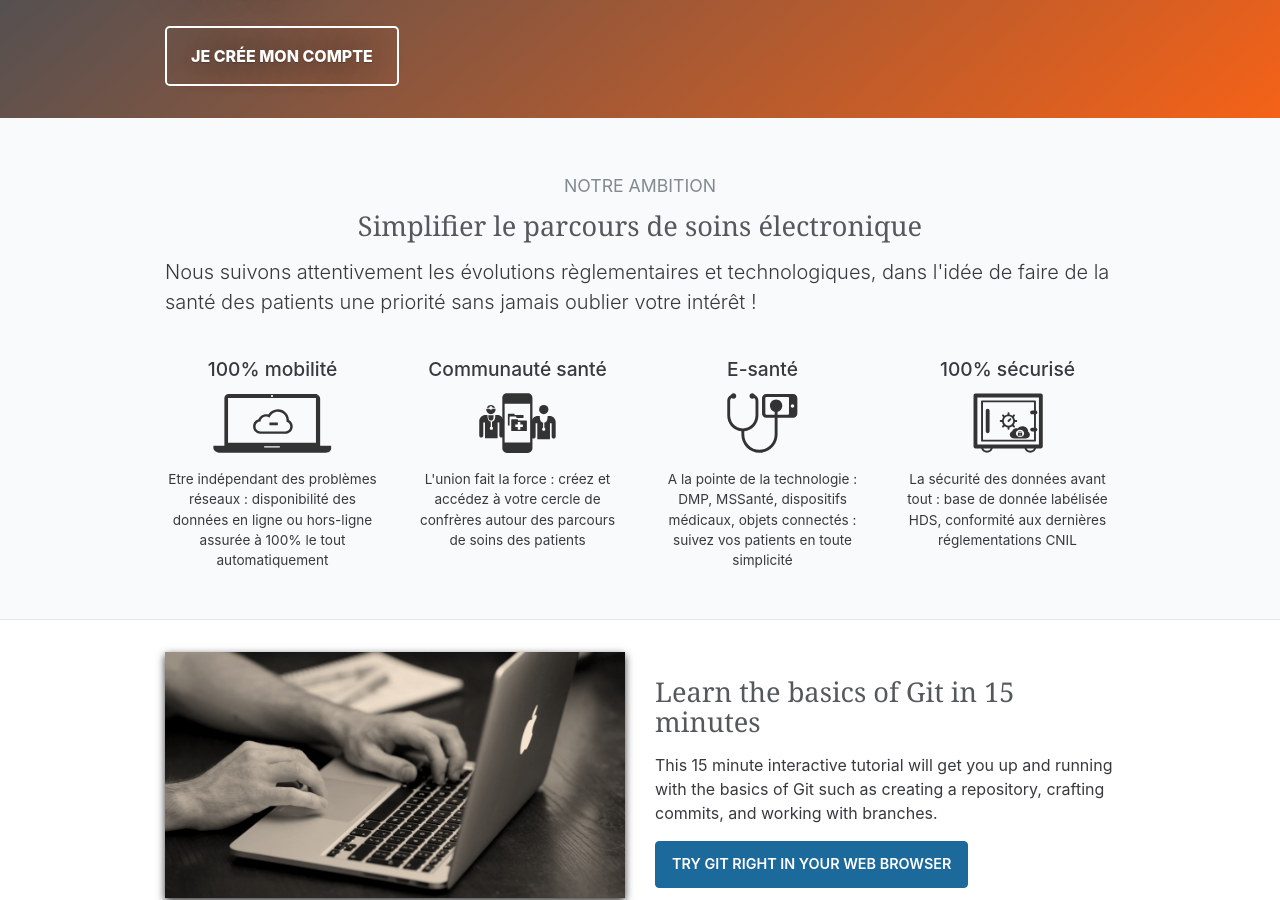
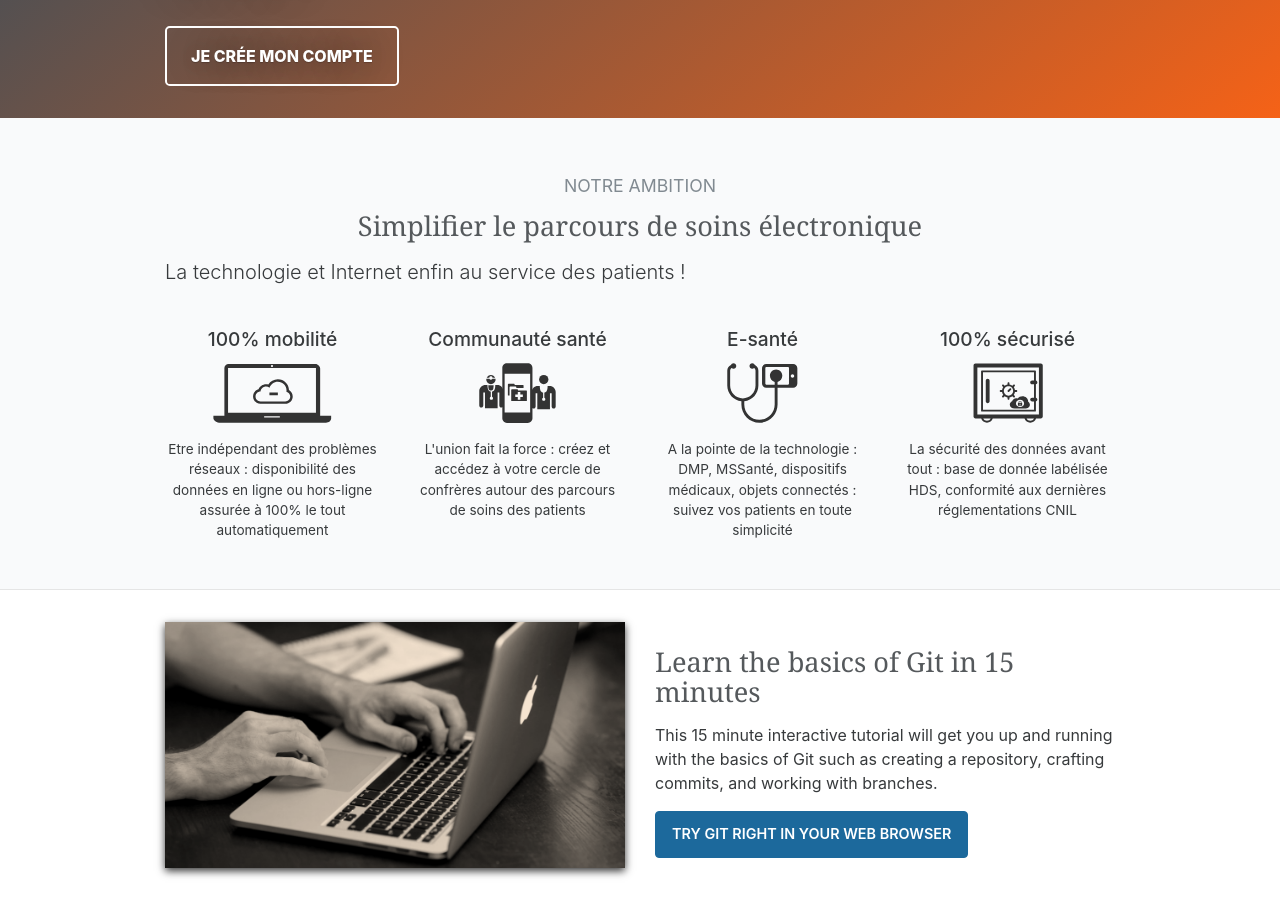
Before and after one commit to medusal/medusal.github.io, a Jekyll site: the page built from _pages/home.html, in a window 1280 px wide and 900 px high, scrolled down 592 px. Built offline with Jekyll 4.4.1, drawn with Linux system fonts in a browser that asks for light colours.

Commit message:
Update from Forestry.io - _pages/home.html

```diff
--- a/_pages/home.html
+++ b/_pages/home.html
@@ -26,7 +26,7 @@ permalink: "/"
     <div class="container-fluid">
       <h2 class="text-xs-center"><small class="text-muted m-b-1 d-block text-uppercase">Notre ambition</small>
       Simplifier le parcours de soins électronique</h2>
-      <p class="lead">Nous suivons attentivement les évolutions règlementaires et technologiques, dans l'idée de faire de la santé des patients une priorité sans jamais oublier votre intérêt !</p>
+      <p class="lead">La technologie et Internet enfin au service des patients !</p>
       <div class="row">
         <div class="col-xs-12 col-sm-6 col-lg-3">
           <h3 class="text-xs-center">100% mobilité</h3>
```
